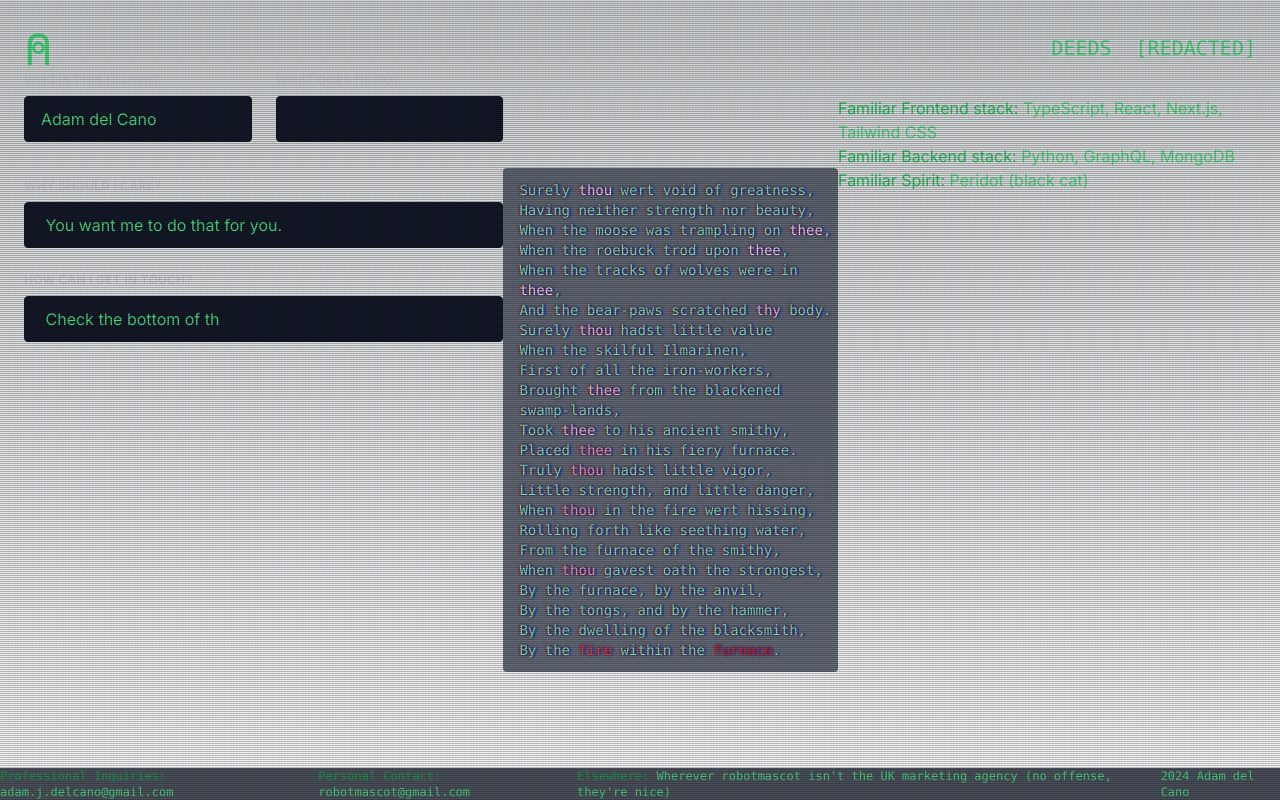
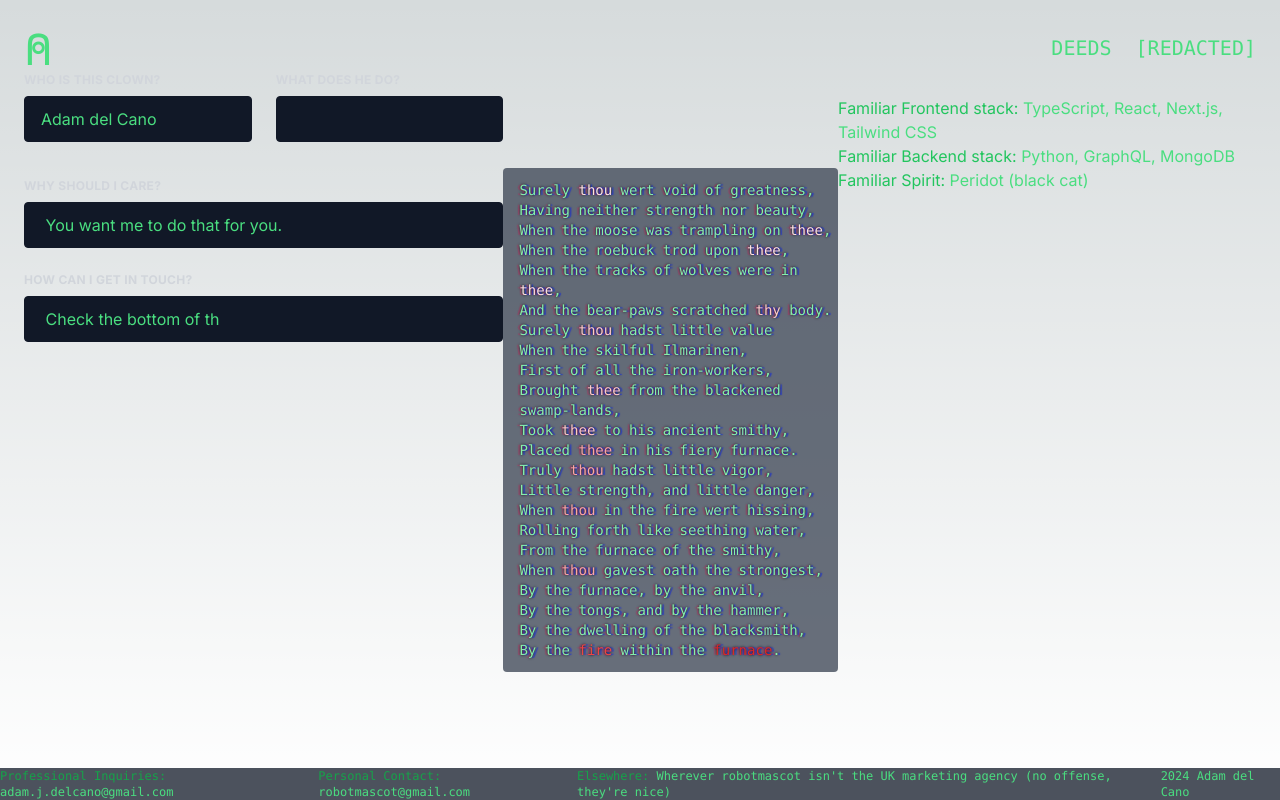
Before and after one commit to adamdelcano/adamdelcano.github.io, a Next.js app: page / in a window 1280 px wide. Built offline with nearby package versions, Linux system fonts and the light colour scheme.

Commit message:
testing positioning on crt effect

```diff
--- a/src/app/globals.css
+++ b/src/app/globals.css
@@ -230,7 +230,7 @@ body {
 .crt::after {
   content: " ";
   display: block;
-  position: absolute;
+  position: relative;
   top: 0;
   left: 0;
   bottom: 0;
@@ -244,7 +244,7 @@ body {
 .crt::before {
   content: " ";
   display: block;
-  position: absolute;
+  position: relative;
   top: 0;
   left: 0;
   bottom: 0;
```
